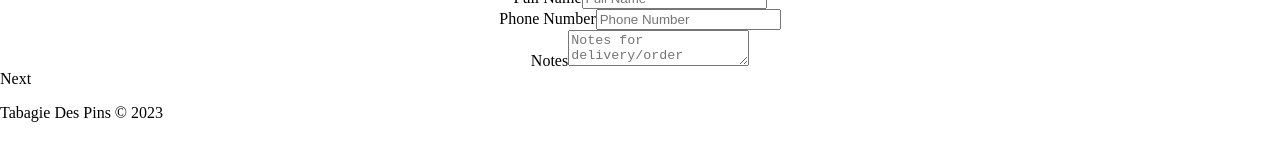
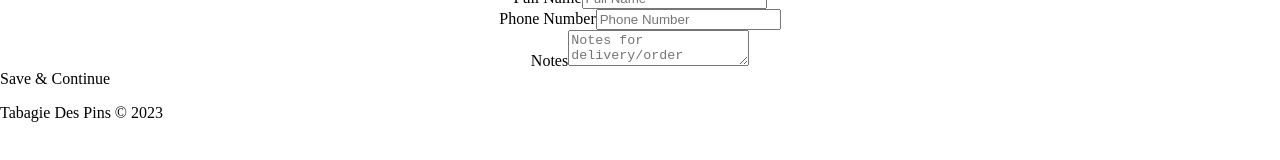
Before and after one commit to brian-pan/taba-retail, a React (Vite) app in the folder frontend/: page /checkout in a window 1280 px wide. Shown: the part 262-422 px from the top of the page. Built offline with nearby package versions, Linux system fonts and the light colour scheme; sample sign-in values are in the browser's storage.

Commit message:
upd checkout page cta name

```diff
--- a/frontend/src/screens/CheckoutScreen.tsx
+++ b/frontend/src/screens/CheckoutScreen.tsx
@@ -48,7 +48,7 @@ const CheckoutScreen: React.FunctionComponent<CheckoutScreenProps> = () => {
       </div>
       <div className="checkout-screen__cta-wrapper">
         <Link className="checkout-screen__cta" to="/payment">
-          Next
+          Save & Continue
         </Link>
       </div>
     </div>
```
